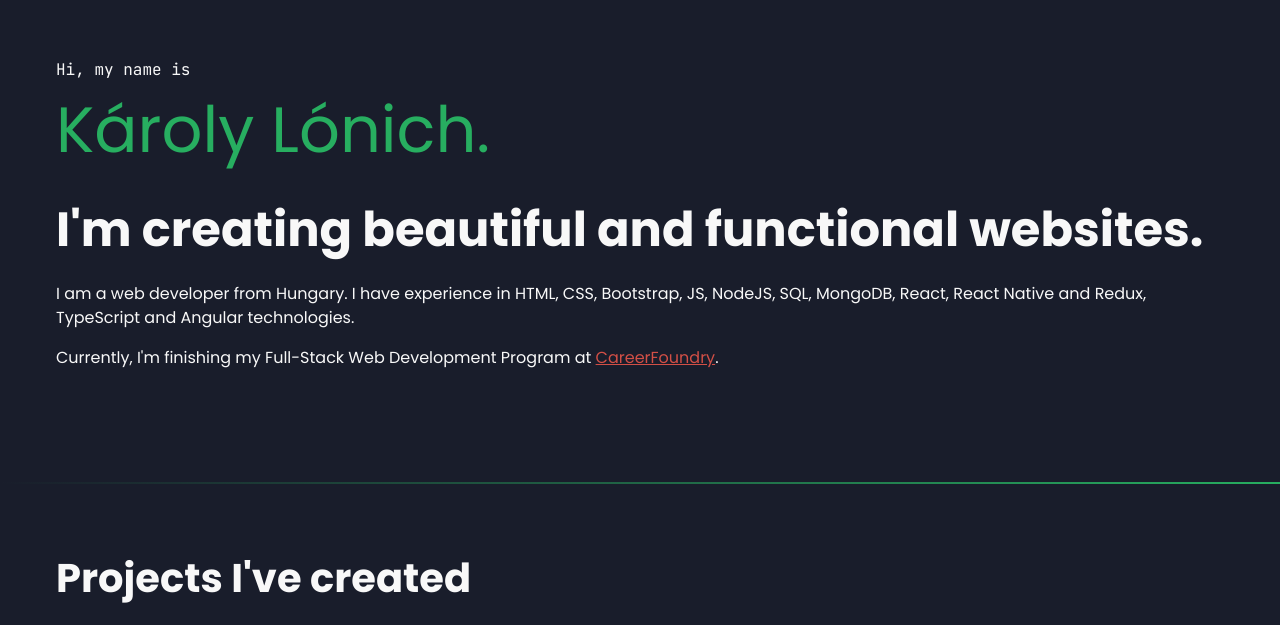
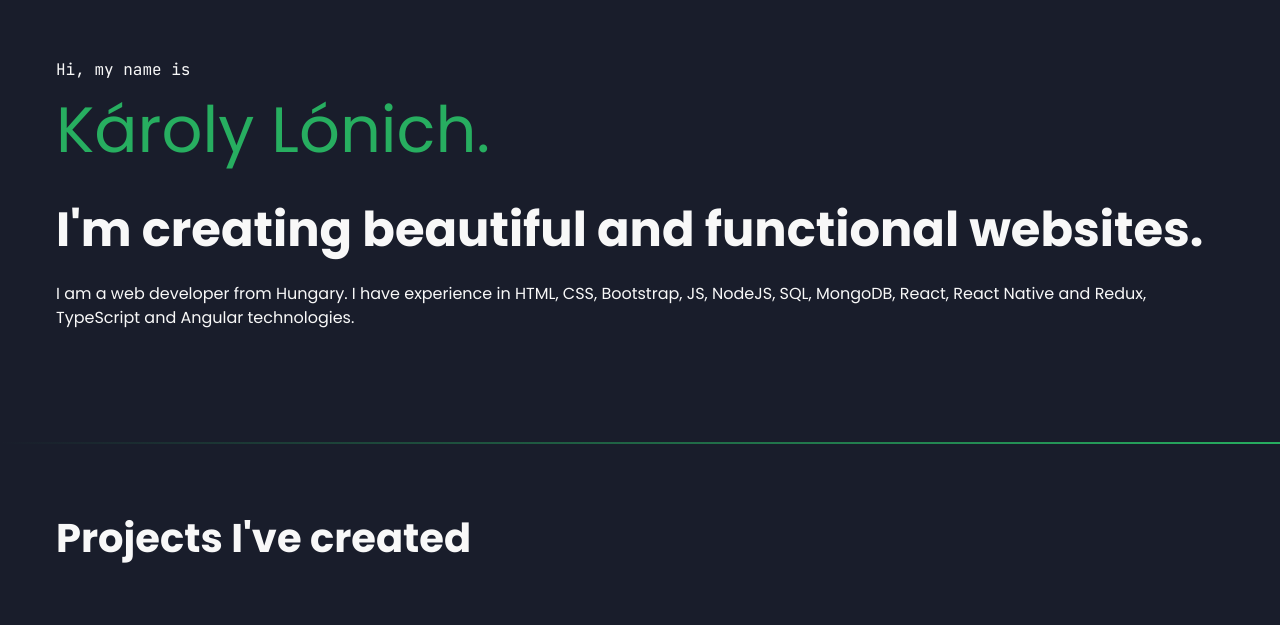
Before and after one commit to kal40/portfolio-website, a plain HTML site: page index.html in a window 1280 px wide. Shown: the part 86-711 px from the top of the page. Drawn offline with Linux system fonts and the light colour scheme.

Commit message:
fix: update resume

```diff
--- a/index.html
+++ b/index.html
@@ -70,10 +70,6 @@
       React Native
       and
       Redux, TypeScript and Angular technologies.
-    </p>
-    <p>
-      Currently, I'm finishing my Full-Stack Web Development Program at
-      <a href="https://careerfoundry.com/en/courses/become-a-web-developer/" target="_blank">CareerFoundry</a>.
     </p>
   </section>
   <div class="gradient"></div>
```
Also changed, not shown: 1 other file.
